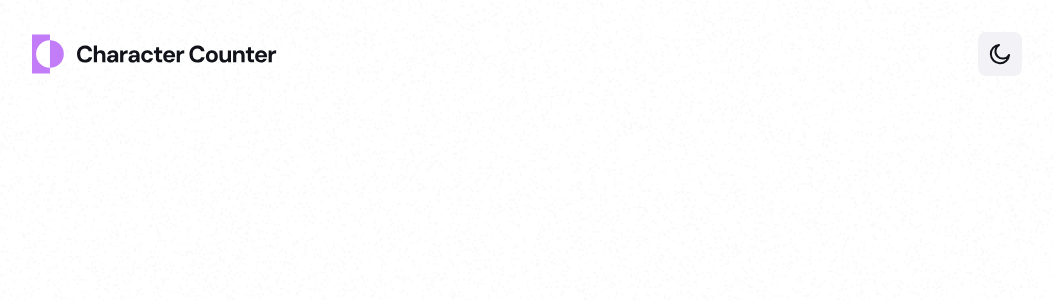
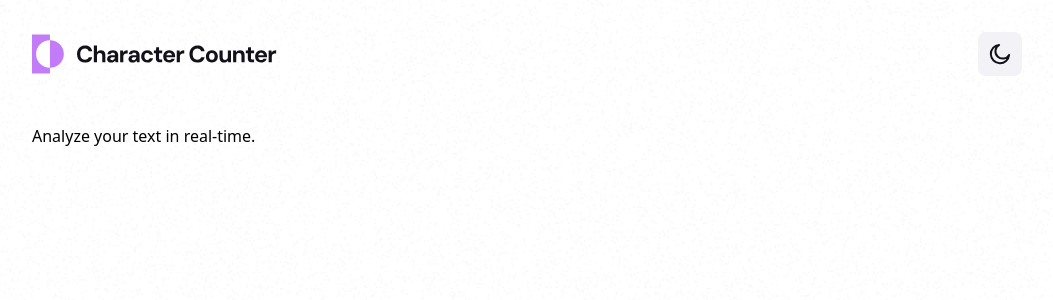
Before and after one commit to zekelkeys/react-character-counter, a React (Vite) app: page / in a window 1280 px wide. Shown: the top 300 px of the page, without its empty margins (113-1166 px from the left). Built offline with nearby package versions, Linux system fonts and the light colour scheme.

Commit message:
Add padding to h1 element

```diff
--- a/src/components/App.jsx
+++ b/src/components/App.jsx
@@ -11,6 +11,11 @@ function App() {
                     <Logo />
                     <ThemeButton />
                 </header>
+                <main>
+                    <h1 className="py-10 lg:py-12">
+                        Analyze your text in real-time.
+                    </h1>
+                </main>
             </div>
         </Wrapper>
     );
--- a/src/components/Wrapper.jsx
+++ b/src/components/Wrapper.jsx
@@ -1,8 +1,6 @@
 function Wrapper({ children }) {
     return (
-        <div
-            className={`min-h-screen w-full bg-[url('./assets/images/bg-light-theme.png')] bg-cover bg-center bg-no-repeat px-4 pt-4 md:px-8 md:pt-8 dark:bg-[url('./assets/images/bg-dark-theme.png')]`}
-        >
+        <div className="min-h-screen w-full bg-[url('./assets/images/bg-light-theme.png')] bg-cover bg-center bg-no-repeat px-4 pt-4 md:px-8 md:pt-8 dark:bg-[url('./assets/images/bg-dark-theme.png')]">
             {children}
         </div>
     );
```
